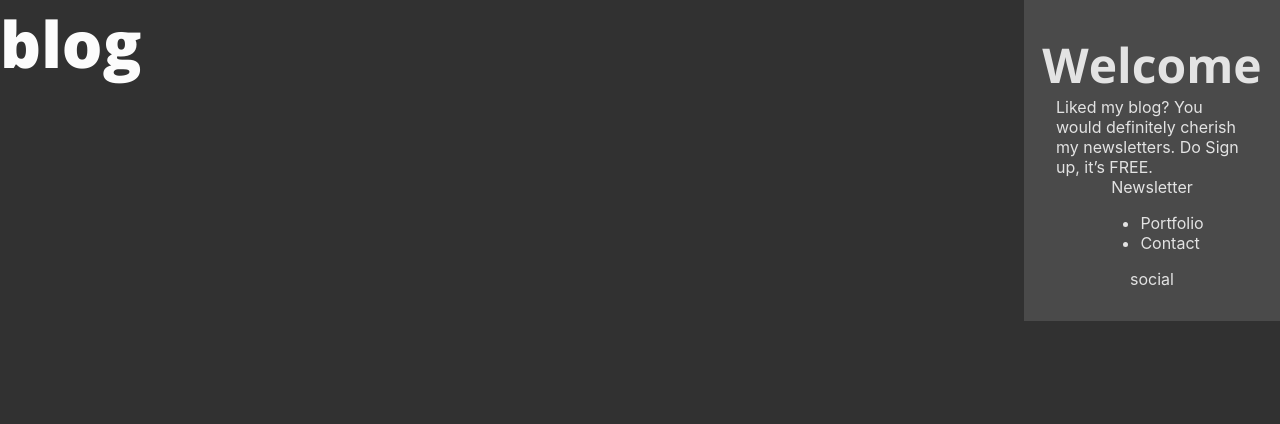
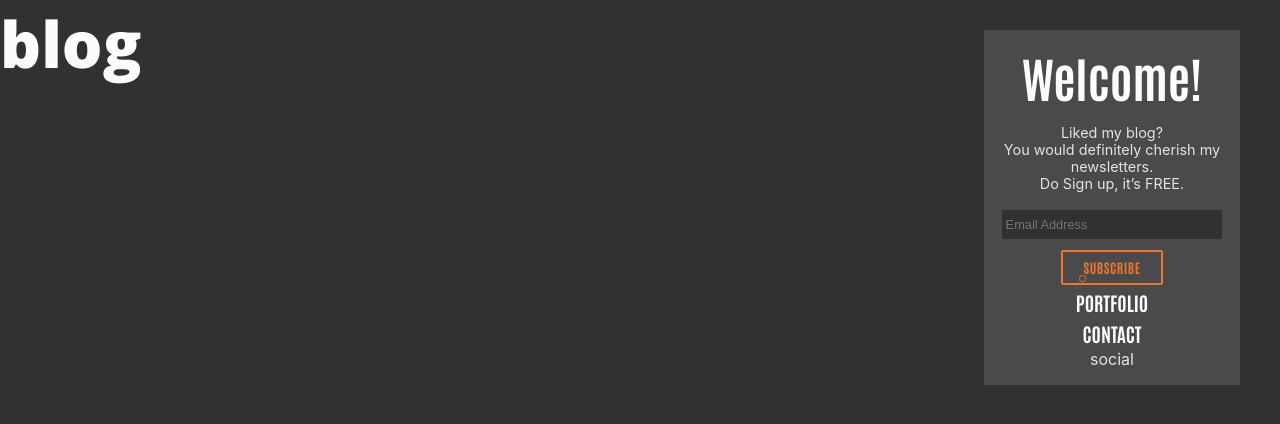
Before and after one commit to holdmypotion/portfolio-v2, a Next.js app: page /blog in a window 1280 px wide. Shown: the top 424 px of the page. Built offline with nearby package versions, Linux system fonts and the light colour scheme.

Commit message:
Added Button styles and newletter to footer

```diff
--- a/components/blog/layout/footer.js
+++ b/components/blog/layout/footer.js
@@ -1,23 +1,41 @@
 import {
   Container,
+  Form,
   Heading,
+  Input,
   Item,
   Menu,
   Para,
 } from '../../../styles/blog/footerStyles';
-import { Flex } from '../../../styles/blog/globalStyles';
+import { Button, Flex } from '../../../styles/blog/globalStyles';
+// import Button from '../UI/Button';
 import Social from './social';
 
 export default function Footer() {
   return (
     <Container>
       <Flex column center>
-        <Heading>Welcome</Heading>
+        <Heading>Welcome!</Heading>
         <Para>
-          Liked my blog? You would definitely cherish my newsletters. Do Sign
-          up, it’s FREE.
+          Liked my blog? <br />
+          You would definitely cherish my newsletters. <br /> Do Sign up, it’s
+          FREE.
         </Para>
-        <div>Newsletter</div>
+
+        <Form
+          action='https://tinyletter.com/holdmypotion'
+          method='post'
+          target='popupwindow'
+          onsubmit="window.open('https://tinyletter.com/holdmypotion', 'popupwindow', 'scrollbars=yes,width=800,height=600');return true"
+        >
+          <Input
+            type='text'
+            name='email'
+            id='tlemail'
+            placeholder='Email Address'
+          />
+          <Button type='submit'>Subscribe</Button>
+        </Form>
         <Menu>
           <Item>Portfolio</Item>
           <Item>Contact</Item>
--- a/styles/blog/footerStyles.js
+++ b/styles/blog/footerStyles.js
@@ -3,17 +3,58 @@ import styled from 'styled-components';
 export const Container = styled.div`
   position: absolute;
   width: 16rem;
-  right: 0;
-  top: 0;
-  padding: 2rem;
+  right: 40px;
+  top: 30px;
+  padding: 1rem;
   z-index: 10;
   background: ${props => props.theme.baseLight};
 `;
 
-export const Heading = styled.h2``;
+export const Heading = styled.h2`
+  font-family: Antonio;
+  font-weight: bold;
+  font-size: 3rem;
+  color: ${props => props.theme.heading};
+`;
 
-export const Para = styled.p``;
+export const Para = styled.p`
+  padding: 1rem 0;
+  text-align: center;
+  font-size: 0.9rem;
+`;
 
-export const Menu = styled.ul``;
+export const Menu = styled.ul`
+  list-style: none;
+  text-align: center;
+`;
 
-export const Item = styled.li``;
+export const Item = styled.li`
+  padding: 0.2rem 0;
+  font-family: Antonio;
+  font-weight: bold;
+  color: ${props => props.theme.heading};
+  font-size: 1.2rem;
+  text-transform: uppercase;
+`;
+
+export const Form = styled.form`
+  padding: 0.1rem;
+  text-align: center;
+`;
+
+export const Input = styled.input`
+  font-size: 0.8rem;
+  padding: 5px 2px;
+  width: 100%;
+  margin-bottom: 0.7rem;
+  background: ${props => props.theme.base};
+  color: ${props => props.theme.para};
+  border-radius: 2px;
+  border: 2px solid transparent;
+  outline: none;
+
+  &:focus,
+  &:hover {
+    border: 2px solid ${props => props.theme.primary};
+  }
+`;
--- a/styles/blog/globalStyles.js
+++ b/styles/blog/globalStyles.js
@@ -1,4 +1,4 @@
-import styled, { css } from 'styled-components';
+import styled, { css, keyframes } from 'styled-components';
 
 export const H1 = styled.h2`
   font-family: Open Sans;
@@ -50,3 +50,116 @@ export const Flex = styled.div`
       height: 0;
     `};
 `;
+
+const bubbles = keyframes`
+    from {
+    transform: translate();
+  }
+  to {
+    transform: translate(0, -66.666%);
+  }
+`;
+
+export const Button = styled.button`
+  position: relative;
+  color: ${props => props.theme.primary};
+  border: 2px solid ${props => props.theme.primary};
+  padding: 7px 20px;
+  text-transform: uppercase;
+  overflow: hidden;
+  transition: 1s all ease;
+  background: transparent;
+  font-family: Antonio;
+  font-weight: bold;
+  letter-spacing: 0.04em;
+  border-radius: 2px;
+  outline: none;
+
+  &:focus,
+  &:hover {
+    color: ${props => props.theme.base};
+  }
+
+  &::after {
+    content: '';
+    background: ${props => props.theme.primary};
+    position: absolute;
+    top: 50%;
+    left: 50%;
+    transform: translate(-50%, -50%);
+    z-index: -1;
+    transition: all 0.6s ease;
+    width: 100%;
+    height: 0;
+  }
+
+  &:focus::after,
+  &:hover::after {
+    height: 100%;
+  }
+
+  &::before {
+    content: '';
+    pointer-events: none;
+    opacity: 0.6;
+    background: radial-gradient(
+        circle at 20% 35%,
+        transparent 0,
+        transparent 2px,
+        ${props => props.theme.primary} 3px,
+        ${props => props.theme.primary} 4px,
+        transparent 4px
+      ),
+      radial-gradient(
+        circle at 75% 44%,
+        transparent 0,
+        transparent 2px,
+        ${props => props.theme.primary} 3px,
+        ${props => props.theme.primary} 4px,
+        transparent 4px
+      ),
+      radial-gradient(
+        circle at 46% 52%,
+        transparent 0,
+        transparent 4px,
+        ${props => props.theme.primary} 5px,
+        ${props => props.theme.primary} 6px,
+        transparent 6px
+      );
+
+    width: 100%;
+    height: 300%;
+    top: 0;
+    left: 0;
+    position: absolute;
+    animation: ${bubbles} 5s linear infinite both;
+  }
+
+  &:focus::before,
+  &:hover::before {
+    background: radial-gradient(
+        circle at 20% 35%,
+        transparent 0,
+        transparent 2px,
+        ${props => props.theme.base} 3px,
+        ${props => props.theme.base} 4px,
+        transparent 4px
+      ),
+      radial-gradient(
+        circle at 75% 44%,
+        transparent 0,
+        transparent 2px,
+        ${props => props.theme.base} 3px,
+        ${props => props.theme.base} 4px,
+        transparent 4px
+      ),
+      radial-gradient(
+        circle at 46% 52%,
+        transparent 0,
+        transparent 4px,
+        ${props => props.theme.base} 5px,
+        ${props => props.theme.base} 6px,
+        transparent 6px
+      );
+  }
+`;
--- a/styles/globals.css
+++ b/styles/globals.css
@@ -33,7 +33,8 @@ h3,
 h4,
 h5,
 h6,
-p {
+p,
+ul {
   margin: 0;
   padding: 0;
 }
```
